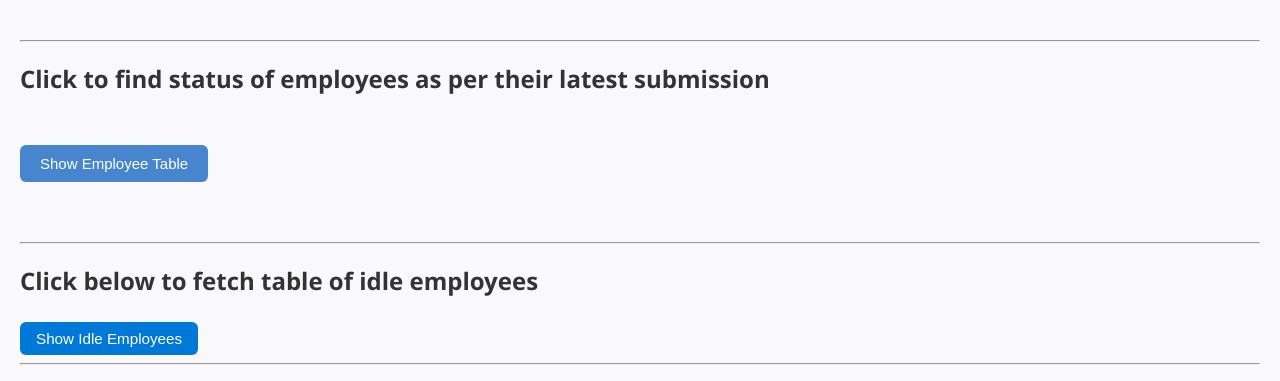
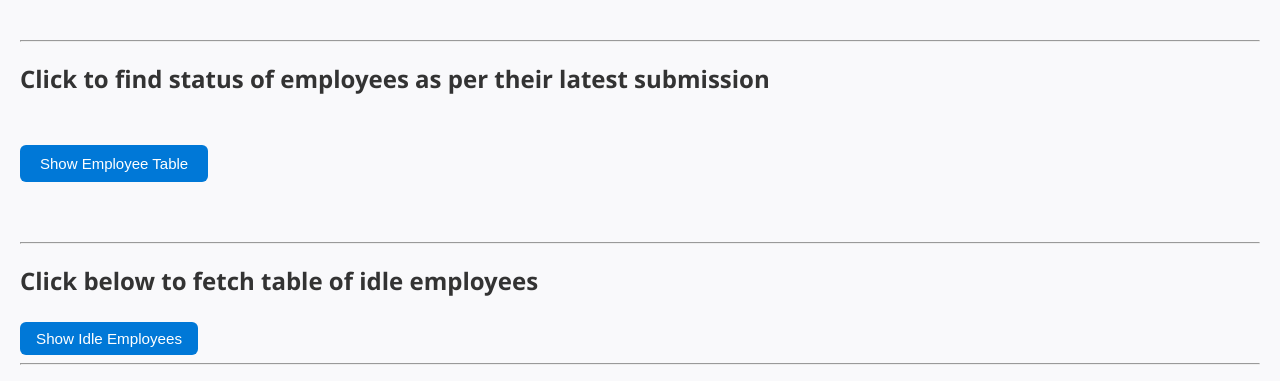
Before and after one commit to Siva817/MM_Task_Tracker, a FastAPI app: template app/templates/manager.html in a window 1280 px wide. Shown: the part 1104-1485 px from the top of the page. Run offline with FastAPI, Linux system fonts and the light colour scheme; the template is opened without the code that fills it, so the values that code supplies are empty.

Commit message:
change 'show employee table' button color to blue

```diff
--- a/app/static/style.css
+++ b/app/static/style.css
@@ -264,7 +264,7 @@ tr:nth-child(even) {
     cursor: pointer;
     border: none;
     border-radius: 6px;
-    background-color: #4885cf;
+    background-color: #0078d7;
     color: white;
 }
 
```
Also changed, not shown: README.md.
